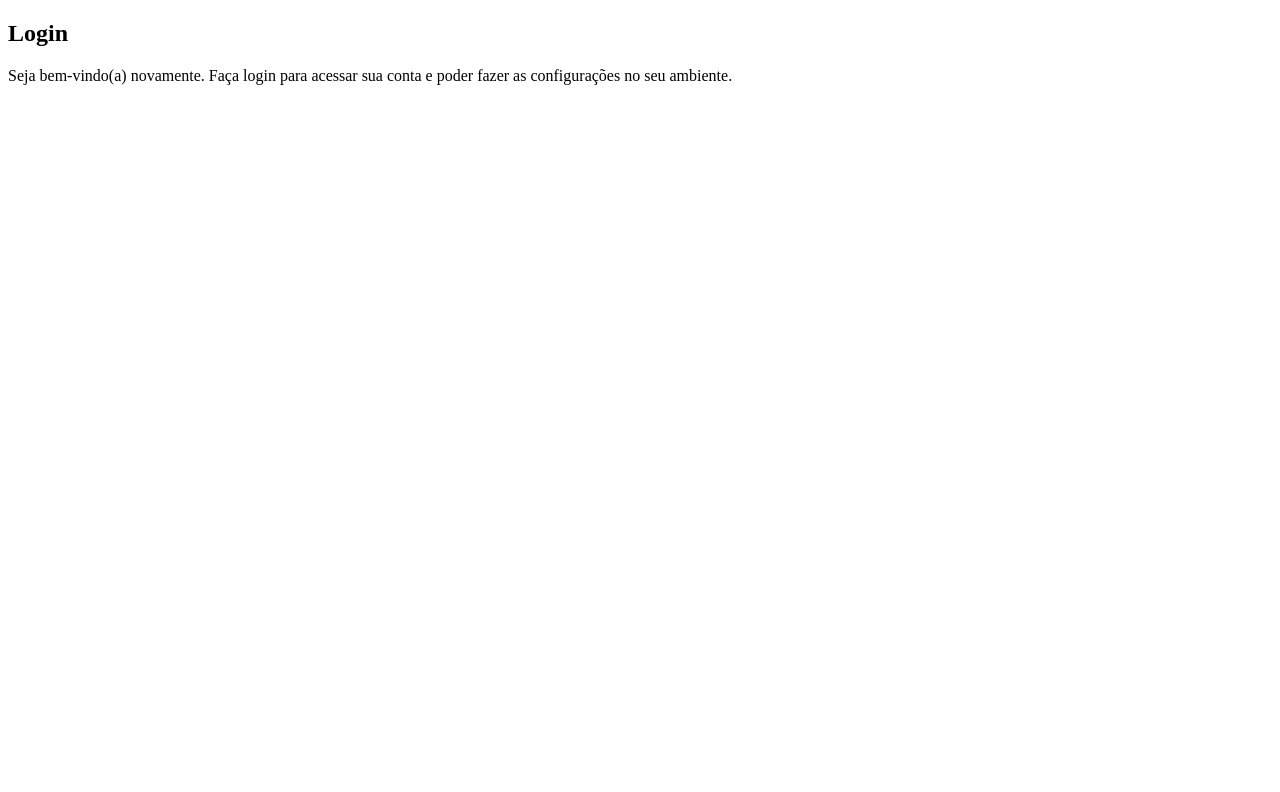
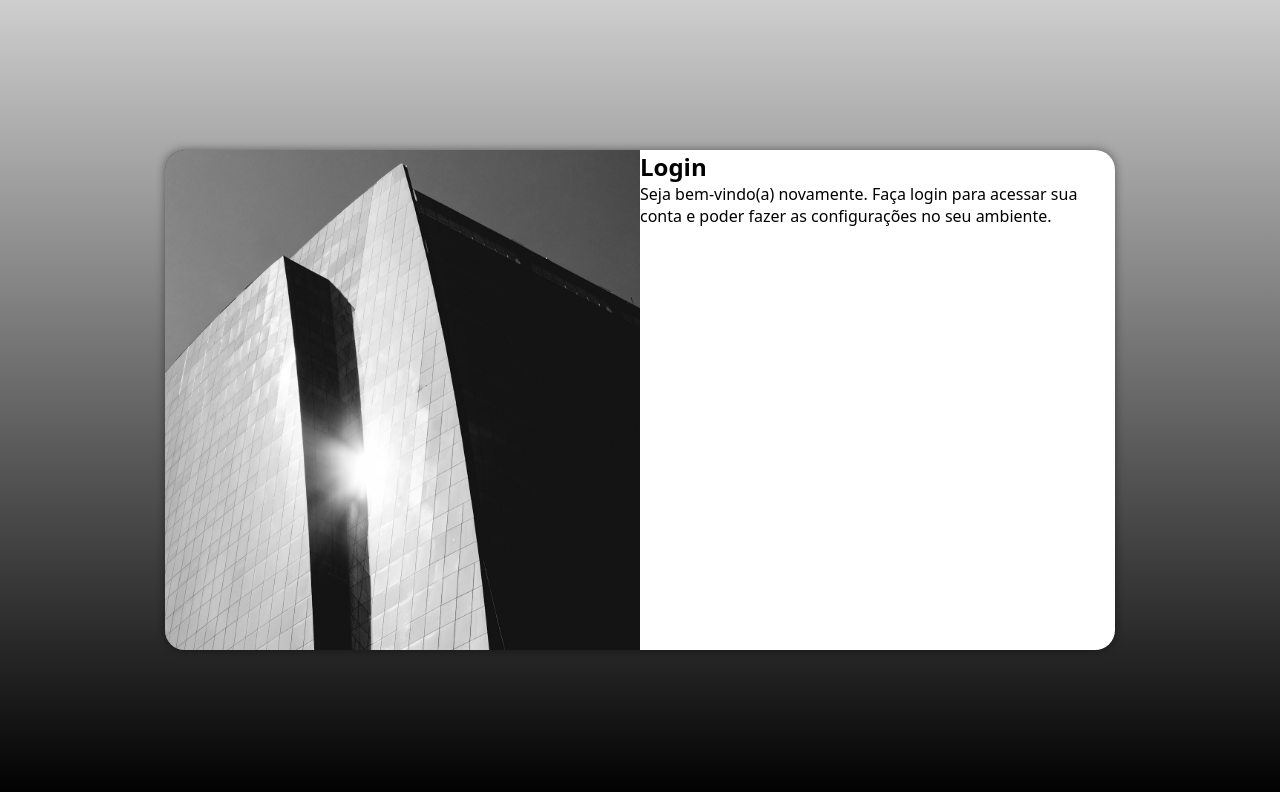
Before and after one commit to nicolascharao/projeto-login, a plain HTML site: page index.html in a window 1280 px wide. Drawn offline with Linux system fonts and the light colour scheme.

Commit message:
media query para outras telas

```diff
--- /dev/null
+++ b/estilos/media-query.css
@@ -0,0 +1,42 @@
+@charset "UTF-8";
+
+@media screen and (min-width: 768px) and (max-width: 992px) {
+    body{
+        background-image: linear-gradient(to top, black, rgb(206, 206, 206));
+    }
+
+    section#login {
+        width: 80vw;
+    }
+
+    section#login > div#imagem {
+        float: left;
+        width: 30%;
+        height: 100%;
+    }
+
+    section#login > div#formulario {
+        float: right;
+        width: 70%;
+    }
+}
+
+@media screen and (min-width: 992px) {
+    body{
+        background-image: linear-gradient(to top, black, rgb(206, 206, 206));
+    }
+
+    section#login {
+        width: 950px;
+    }
+
+    section#login > div#imagem {
+        float: left;
+        width: 50%;
+        height: 100%;
+    }
+    section#login > div#formulario {
+        float: right;
+        width: 50%;
+    }
+}
--- a/estilos/style.css
+++ b/estilos/style.css
@@ -1 +1,49 @@
 @charset "UTF-8";
+
+* {
+    font-family: system-ui, -apple-system, BlinkMacSystemFont, 'Segoe UI', Roboto, Oxygen, Ubuntu, Cantarell, 'Open Sans', 'Helvetica Neue', sans-serif;
+    padding: 0px;
+    margin: 0px;
+    box-sizing: border-box;
+}
+
+body, html {
+    background-color: rgb(24, 24, 24);
+    height: 100vh;
+    width: 100vw;
+}
+
+main {
+    position: relative;
+    height: 100vh;
+    width: 100vw;
+}
+
+section#login {
+    position: absolute;
+    top: 50%;
+    left: 50%;
+    transform: translate(-50%, -50%);
+    overflow: hidden;
+    background-color: white;
+    width: 250px;
+    height: 500px;
+    border-radius: 20px;
+    box-shadow: 0px 0px 10px rgba(0, 0, 0, 0.452);
+    transition: width .3s, height .3s;
+    transition-timing-function: ease;
+}
+
+section#login > div#imagem {
+    display: block;
+    background: rgb(24, 24, 24) url(../imagens/pexels.jpg) no-repeat;
+    background-size: cover;
+    background-position: left bottom;
+    height: 200px;
+}
+
+section#login > div#formulario {
+    display: block;
+    padding: 10px;
+
+}
--- a/index.html
+++ b/index.html
@@ -5,6 +5,7 @@
     <meta name="viewport" content="width=device-width, initial-scale=1.0">
     <title>Login</title>
     <link rel="stylesheet" href="estilos/style.css">
+    <link rel="stylesheet" href="estilos/media-query.css">
 </head>
 <body>
     <main>
```
